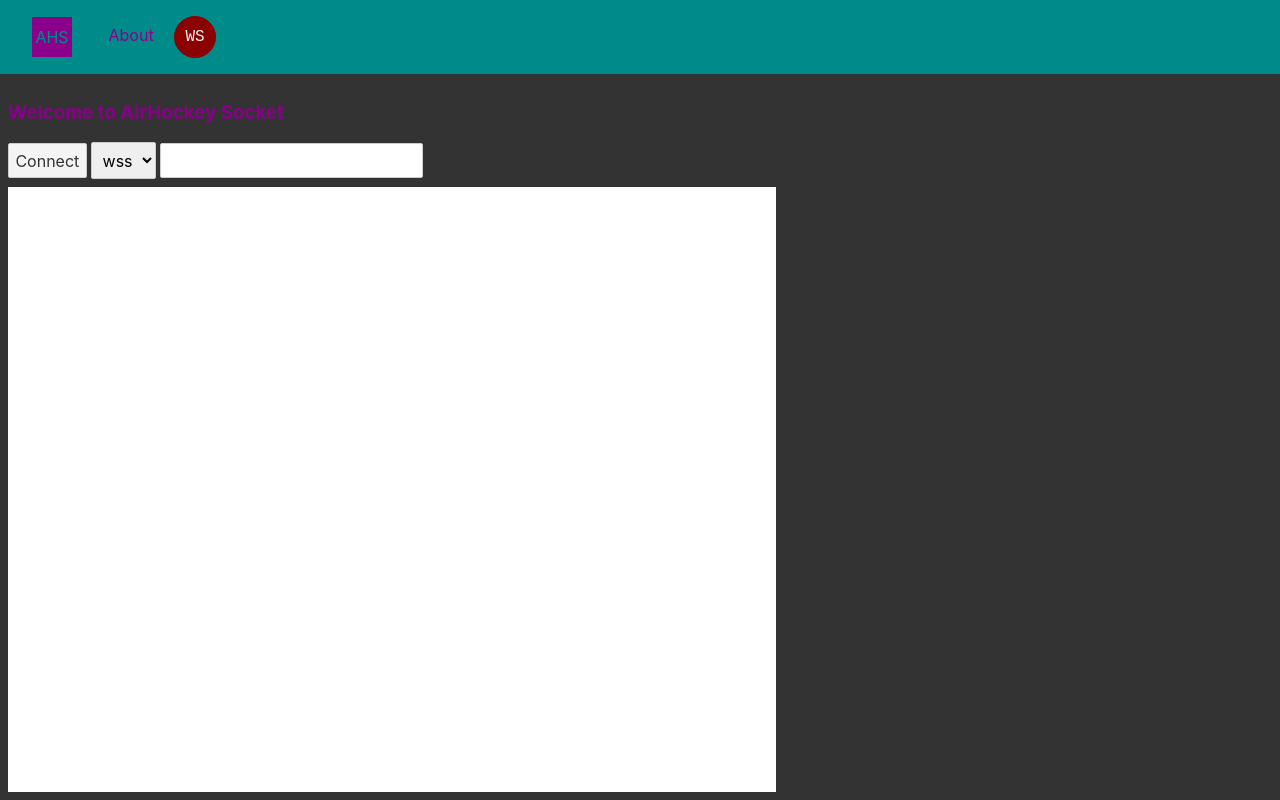
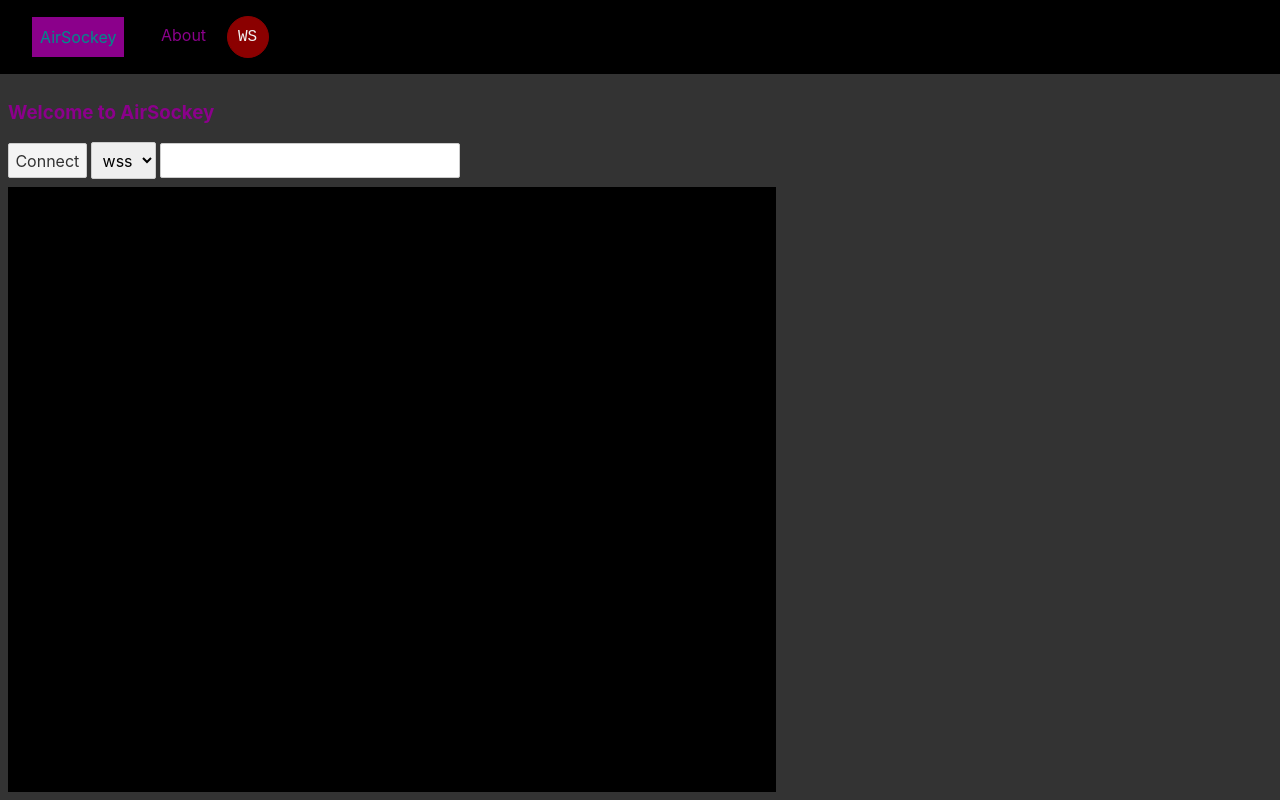
Before and after one commit to atlemagnussen/airhockey-socket, a Svelte app: page / in a window 1280 px wide. Built offline with nearby package versions, Linux system fonts and the light colour scheme.

Commit message:
added more

```diff
--- a/public/global.css
+++ b/public/global.css
@@ -1,17 +1,3 @@
-html, body {
-	position: relative;
-	width: 100%;
-	height: 100%;
-}
-
-body {
-	color: #333;
-	margin: 0;
-	padding: 8px;
-	box-sizing: border-box;
-	font-family: -apple-system, BlinkMacSystemFont, "Segoe UI", Roboto, Oxygen-Sans, Ubuntu, Cantarell, "Helvetica Neue", sans-serif;
-}
-
 a {
 	color: rgb(0,100,200);
 	text-decoration: none;
--- a/public/layout.css
+++ b/public/layout.css
@@ -21,7 +21,7 @@ main {
 header {
     flex-grow: 0;
     flex-shrink: 1;
-    background: var(--main-color);
+    background: black;
     display: flex;
     padding: 1rem;
     justify-content: space-between;
--- a/src/App.svelte
+++ b/src/App.svelte
@@ -20,7 +20,7 @@
     .logo {
         display: inline-block;
         height: 2.5rem;
-        width: 2.5rem;
+        padding: 0 0.5rem 0 0.5rem;
         line-height: 2.5rem;
         vertical-align: middle;
         text-align: center;
@@ -39,7 +39,7 @@
     <header>
         <nav>
             <Link page="{{ path: '/', name: 'Home' }}">
-                <div class="logo">AHS</div>
+                <div class="logo">AirSockey</div>
             </Link>
             <Link page="{{ path: '/about', name: 'About' }}" />
             <SocketState></SocketState>
--- a/src/views/Home.svelte
+++ b/src/views/Home.svelte
@@ -34,9 +34,12 @@
         flex-direction: column;
         overflow-y: auto;
     }
+    .ws-host {
+        width: 300px;
+    }
     .text-output {
-        background: white;
-        color: black;
+        color: white;
+        background: black;
         width: 768px;
         flex-basis: 70vh;
         flex-grow: 1;
@@ -49,7 +52,7 @@
     }
 </style>
 <article>
-    <h1>Welcome to AirHockey Socket</h1>
+    <h1>Welcome to AirSockey</h1>
     <div>
         {#if $socketState === 3}
             <button on:click="{connect}">Connect</button>
@@ -57,7 +60,7 @@
                 <option>wss</option>
                 <option>ws</option>
             </select>
-            <input bind:value={wsHost} autocomplete="true" list="dtWsUrls">
+            <input bind:value={wsHost} autocomplete="true" list="dtWsUrls" class="ws-host">
         {:else if $socketState === 1}
             <button on:click="{socket.disconnect}">Disconnect</button>
             <input bind:value={msg} placeholder="message">
```
Also changed, not shown: 1 other file (tests, documents, lock files or other folders).
